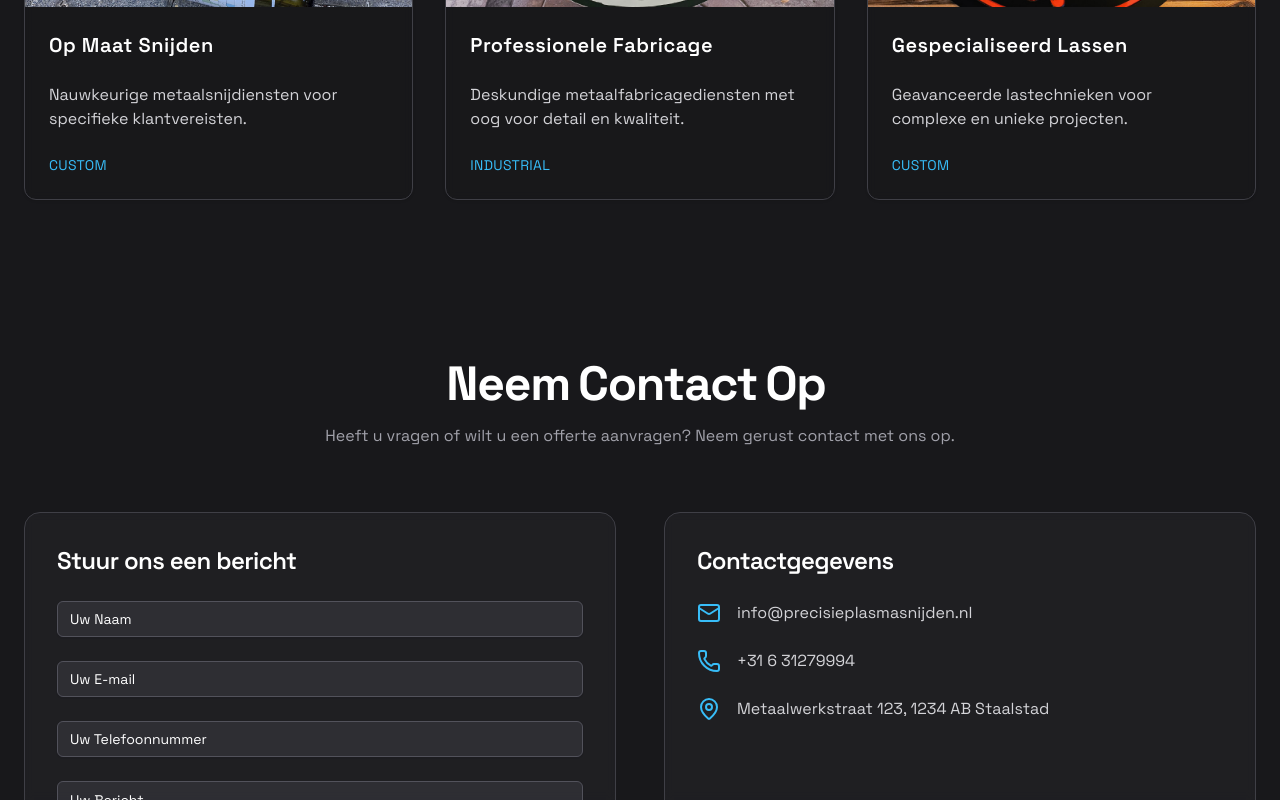
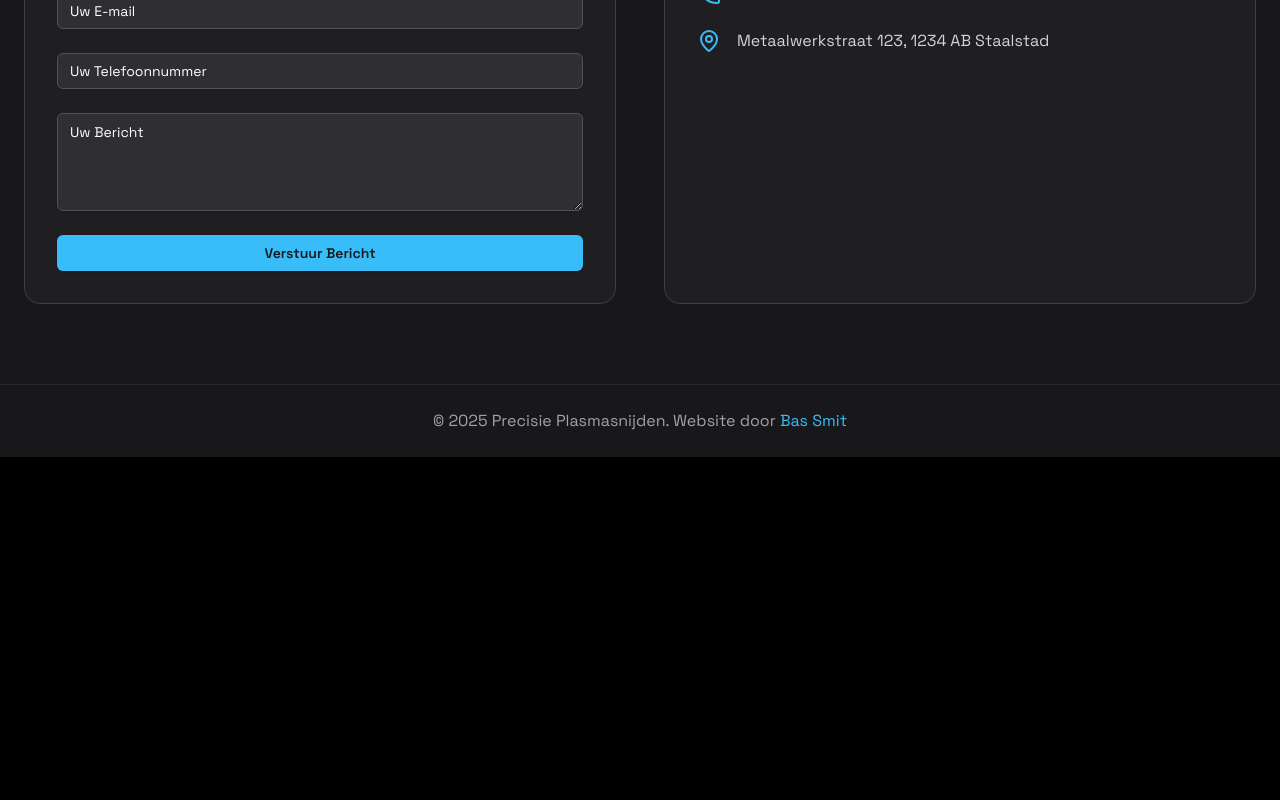
Before and after one commit to bassmit12/gp-site, a Next.js app: page / in a window 1280 px wide. Shown: the part 3457-4257 px from the top of the page. After the commit the page ends 3914 px from the top, so only its background shows below. Built offline with nearby package versions, Linux system fonts and the light colour scheme.

Commit message:
credit bas

```diff
--- a/app/page.tsx
+++ b/app/page.tsx
@@ -1,18 +1,18 @@
 "use client";
-import { Navbar } from "@/components/Navbar";
-import { HeroSection } from "@/components/HeroSection";
-import { AboutSection } from "@/components/AboutSection";
-import { ProjectsSection } from "@/components/ProjectsSection";
-import { ContactSection } from "@/components/ContactSection";
-import { ServicesSection } from "@/components/ServiceSection";
+import { Navbar } from "@/components/Navbar"
+import { HeroSection } from "@/components/HeroSection"
+import { AboutSection } from "@/components/AboutSection"
+import { ServicesSection } from "@/components/ServicesSection"
+import { ProjectsSection } from "@/components/ProjectsSection"
+import { ContactSection } from "@/components/ContactSection"
 
 export default function CNCPlasmaWebsite() {
   const scrollToSection = (sectionId: string) => {
-    const element = document.getElementById(sectionId);
+    const element = document.getElementById(sectionId)
     if (element) {
-      element.scrollIntoView({ behavior: "smooth" });
+      element.scrollIntoView({ behavior: "smooth" })
     }
-  };
+  }
 
   return (
     <div className="min-h-screen bg-zinc-900 text-gray-100">
@@ -25,11 +25,18 @@ export default function CNCPlasmaWebsite() {
       <footer className="relative bg-zinc-900 py-6 border-t border-zinc-800">
         <div className="container mx-auto px-6 text-center text-zinc-400">
           <p>
-            &copy; {new Date().getFullYear()} Precisie Plasmasnijden. Alle
-            rechten voorbehouden.
+            &copy; {new Date().getFullYear()} Precisie Plasmasnijden. Website door{" "}
+            <a
+              href="https://bassmit.dev"
+              target="_blank"
+              rel="noopener noreferrer"
+              className="text-sky-400 hover:text-sky-300 transition-colors"
+            >
+              Bas Smit
+            </a>
           </p>
         </div>
       </footer>
     </div>
-  );
+  )
 }
```
